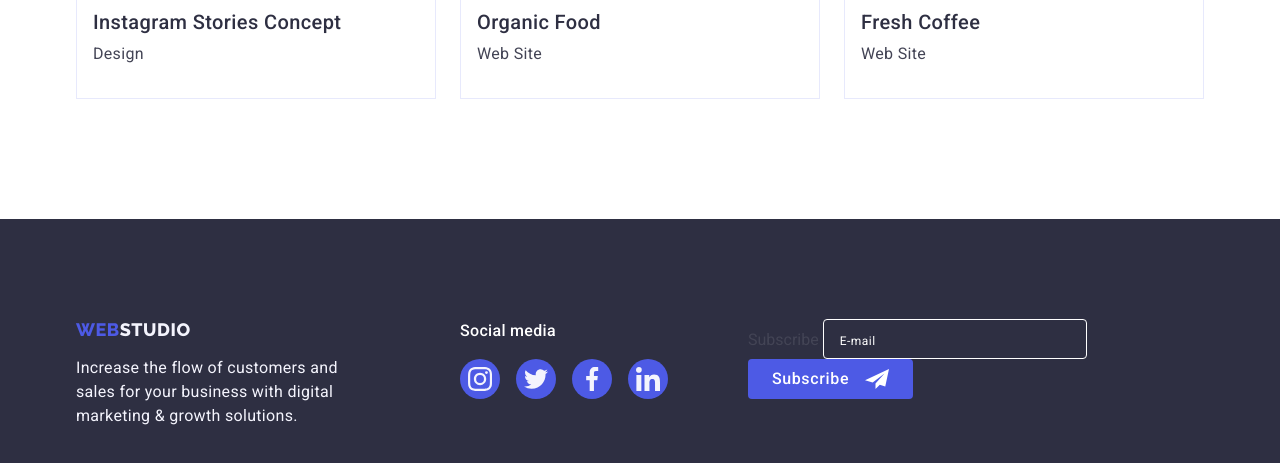
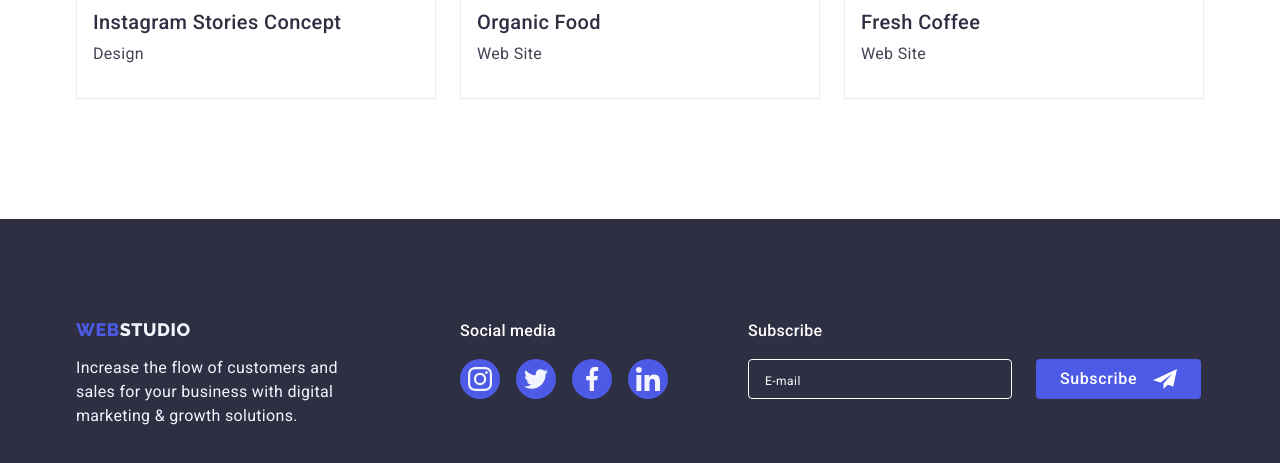
Before and after one commit to Oleksii16/goit-markup-hw-06, a plain HTML site: page portfolio.html in a window 1280 px wide. Shown: the part 1548-2011 px from the top of the page. Drawn offline with nearby package versions, Linux system fonts and the light colour scheme.

Commit message:
Update portfolio.html

```diff
--- a/portfolio.html
+++ b/portfolio.html
@@ -26,9 +26,6 @@
           </li>
           <li class="sasa">
             <a href="./portfolio.html" class="link index-link current">Portfolio</a>
-            <!---------------UNDERLINE---------------------->
-
-            <!---------------------------------------------->
           </li>
           <li>
             <a href="" class="link index-link">Contacts</a>
@@ -224,7 +221,6 @@
           growth
           solutions.</p>
       </div>
-
       <div class="div-twoo-footer">
         <p class="h-two-svg-footer">Social media</p>
         <!--<div class="div-svg-icons-footer">-->
@@ -262,20 +258,18 @@
         <!--</div>-->
 
       </div>
-
       <div class="div-three-footer">
-        <span class="span-div-footer-style">Subscribe</span>
+        <p class="p-div-footer-style">Subscribe</p>
+        <form action="" class="form-div-three-footer">
           <input type="text" class="input-div-footer-style input-text-style-footer" placeholder="E-mail">
           <button class="button-div-footer-style">Subscribe
             <svg class="svg-button-footer-style">
               <use href="./images/frame.svg#icon-frame"></use>
             </svg>
           </button>
+        </form>
+
       </div>
-
-
-
-
     </div>
   </footer>
 
```
Lines whose indentation alone changed are shown as unchanged.
